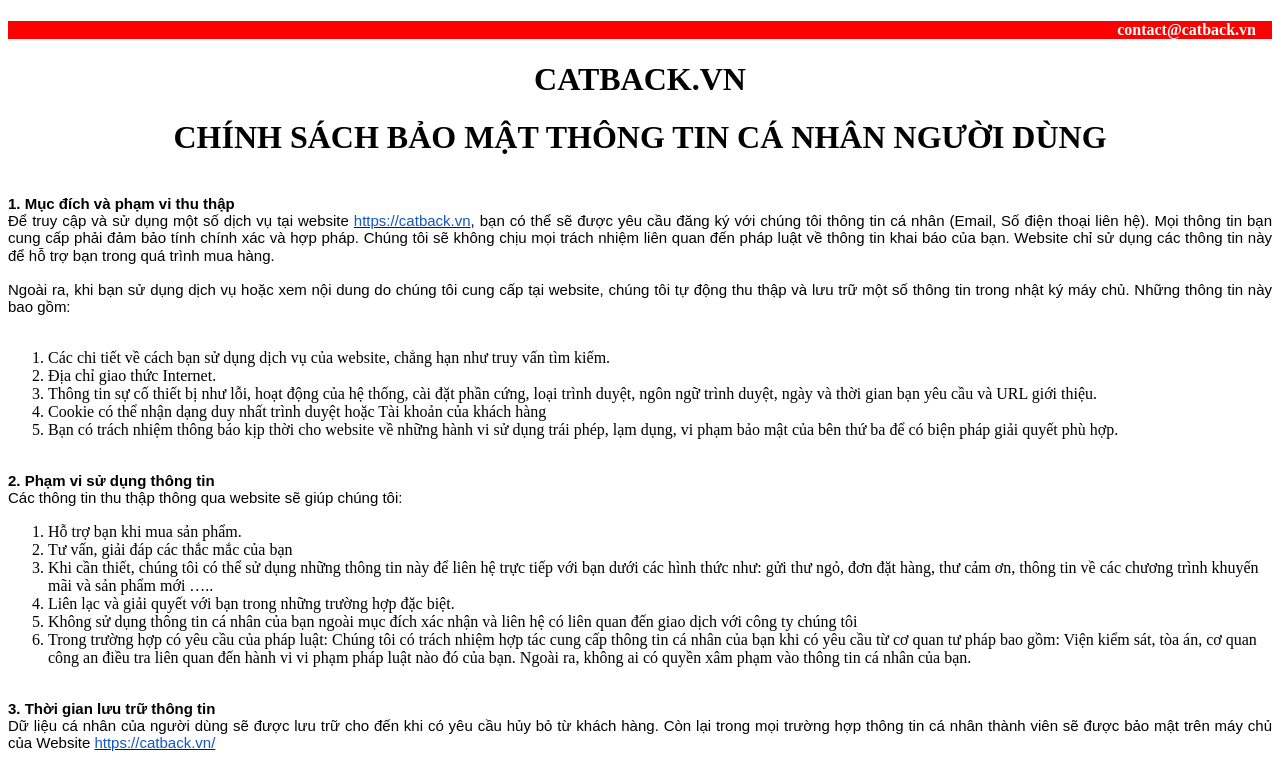
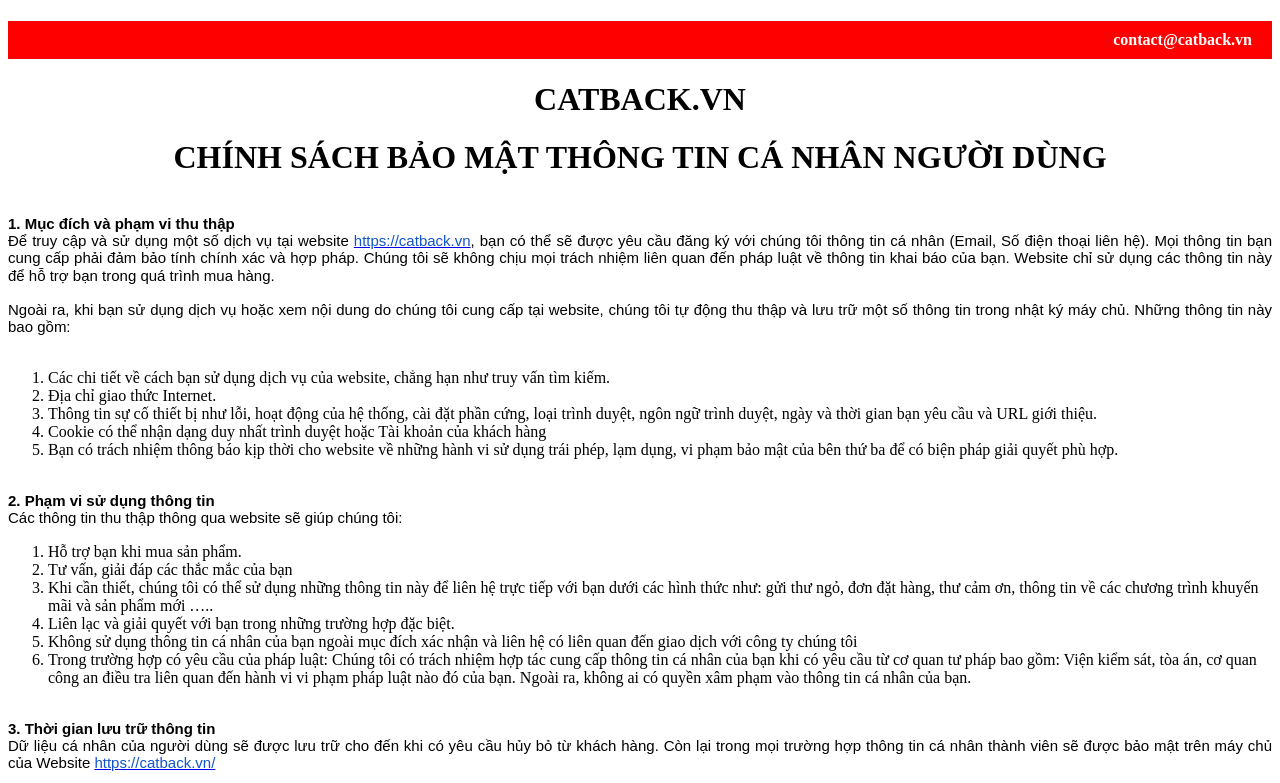
Before and after one commit to Catback-Policy/Catback-Policy.github.io, a plain HTML site: page index.html in a window 1280 px wide. Shown: the top 783 px of the page. Drawn offline with Linux system fonts and the light colour scheme.

Commit message:
Update index.html

```diff
--- a/index.html
+++ b/index.html
@@ -8,7 +8,8 @@
 
 <body>
     <div style="width: 100%; background-color: red;">
-        <h4 style="text-align: right; color: white;">contact@catback.vn&emsp;</h4>
+        <h4 style="text-align: right; color: white; padding-top: 10px; padding-bottom: 10px; padding-right: 20px;">
+            contact@catback.vn</h4>
     </div>
     <h1 style='text-align:center;'>CATBACK.VN</h1>
     <h1 style='text-align:center;'>CHÍNH SÁCH BẢO MẬT THÔNG TIN CÁ NHÂN NGƯỜI DÙNG</h1>
```
